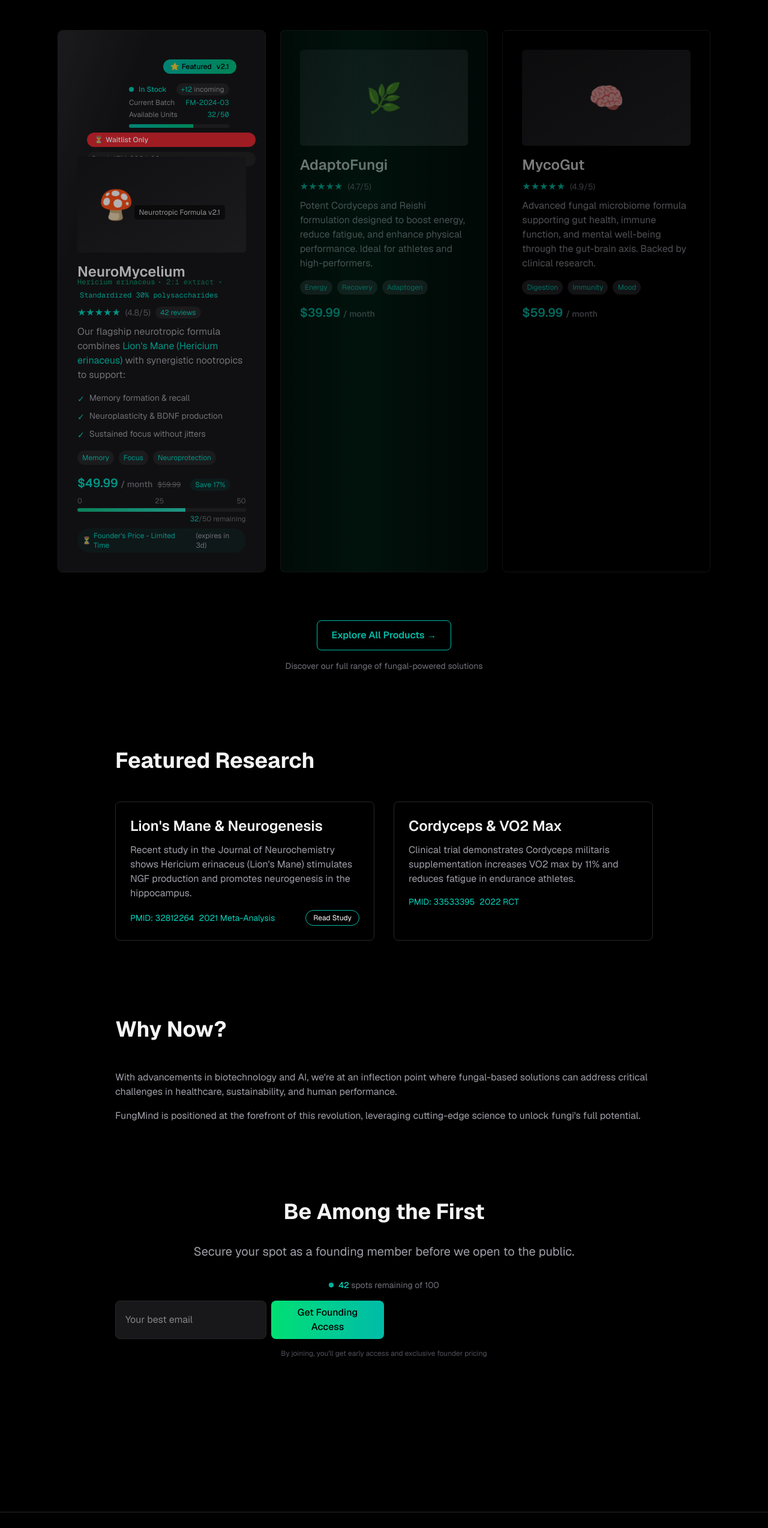
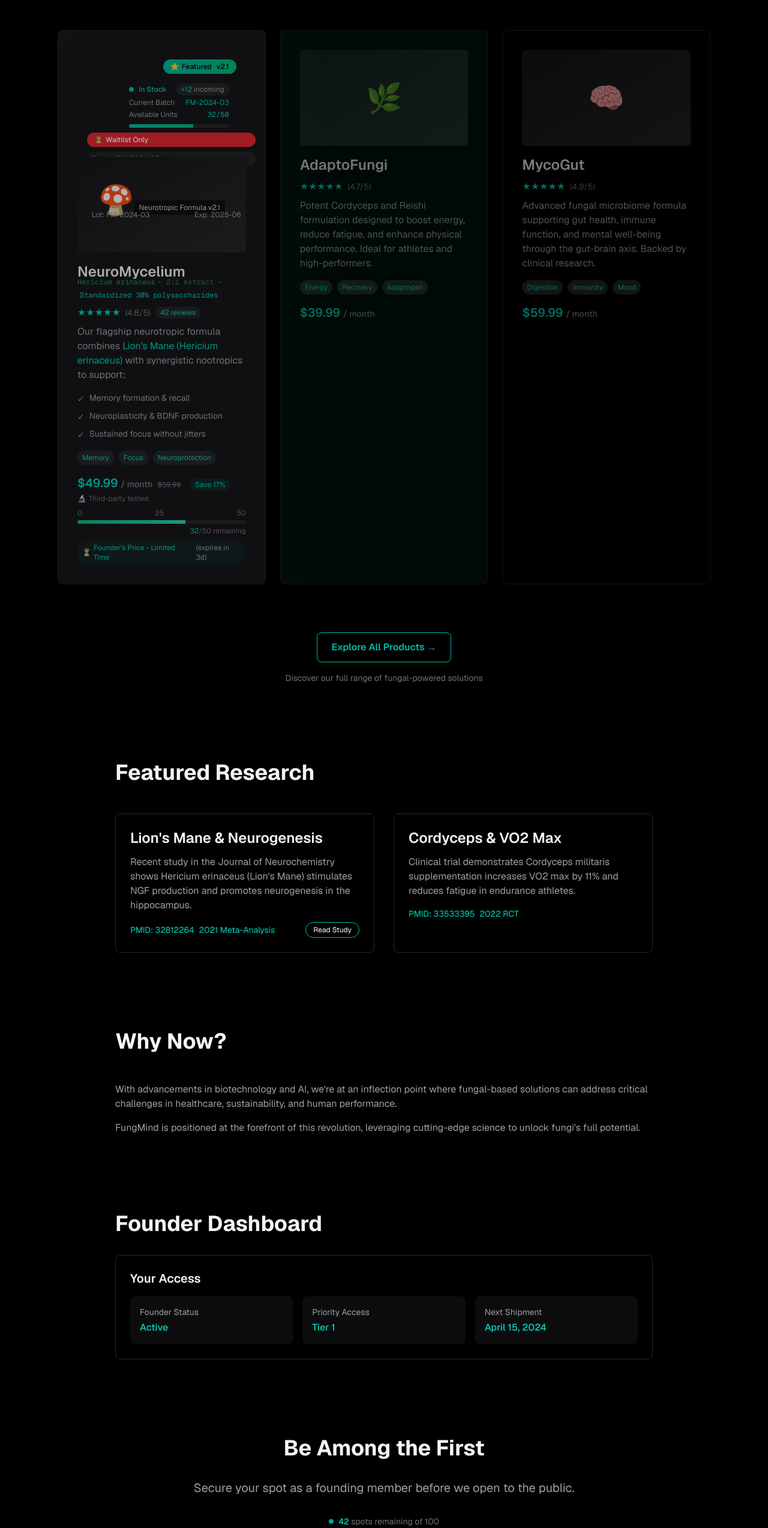
Before and after one commit to M4G3LL4N0/FungMind, a Next.js app: page / in a window 1280 px wide. Shown: the part 1039-3586 px from the top of the page at 60% size. Built offline with nearby package versions, Linux system fonts and the light colour scheme.

Commit message:
feat: Add product details dashboard and testing badge
Co-authored-by: aider (openrouter/deepseek/deepseek-chat) <aider@aider.chat>

```diff
--- a/src/app/page.tsx
+++ b/src/app/page.tsx
@@ -125,10 +125,14 @@ export default function Home() {
               </div>
               <div className="h-40 bg-gradient-to-br from-zinc-900 to-zinc-800 rounded-md mb-4 flex items-center justify-center group-hover:scale-105 transition-transform duration-300 relative overflow-hidden">
                 <div className="absolute inset-0 bg-gradient-to-b from-transparent to-black/50"></div>
-                <div className="relative z-10 text-center p-4">
+                <div className="relative z-10 text-center p-4 w-full">
                   <span className="text-5xl">🍄</span>
                   <div className="mt-2 text-xs bg-black/50 px-2 py-1 rounded text-zinc-300 inline-block">
                     Neurotropic Formula v2.1
+                  </div>
+                  <div className="absolute bottom-2 left-2 right-2 flex justify-between text-xs text-zinc-400">
+                    <span>Lot: FM-2024-03</span>
+                    <span>Exp: 2025-06</span>
                   </div>
                 </div>
                 <div className="absolute bottom-0 left-0 right-0 h-1/3 bg-gradient-to-t from-black/80 to-transparent"></div>
@@ -201,6 +205,10 @@ export default function Home() {
                 <div className="ml-2 text-xs bg-teal-900/30 text-teal-400 px-2 py-0.5 rounded-full">
                   Save 17%
                 </div>
+              </div>
+              <div className="mt-1 text-xs text-zinc-500 flex items-center gap-1">
+                <span>🔬</span>
+                <span>Third-party tested</span>
               </div>
               <div className="mt-2">
                 <div className="flex justify-between text-xs text-zinc-500 mb-1">
@@ -333,6 +341,28 @@ export default function Home() {
           </div>
         </section>
 
+        {/* Member Dashboard */}
+        <section className="w-full max-w-4xl space-y-8 mb-32">
+          <h2 className="text-4xl font-bold text-zinc-100">Founder Dashboard</h2>
+          <div className="border border-zinc-800 rounded-lg p-6">
+            <h3 className="text-xl font-semibold text-zinc-100 mb-4">Your Access</h3>
+            <div className="grid grid-cols-1 md:grid-cols-3 gap-4">
+              <div className="p-4 bg-zinc-900/50 rounded-lg">
+                <div className="text-sm text-zinc-400 mb-1">Founder Status</div>
+                <div className="text-teal-400 font-medium">Active</div>
+              </div>
+              <div className="p-4 bg-zinc-900/50 rounded-lg">
+                <div className="text-sm text-zinc-400 mb-1">Priority Access</div>
+                <div className="text-teal-400 font-medium">Tier 1</div>
+              </div>
+              <div className="p-4 bg-zinc-900/50 rounded-lg">
+                <div className="text-sm text-zinc-400 mb-1">Next Shipment</div>
+                <div className="text-teal-400 font-medium">April 15, 2024</div>
+              </div>
+            </div>
+          </div>
+        </section>
+
         {/* Final CTA */}
         <section className="w-full max-w-4xl text-center space-y-8">
           <h2 className="text-4xl font-bold text-zinc-100">
```
